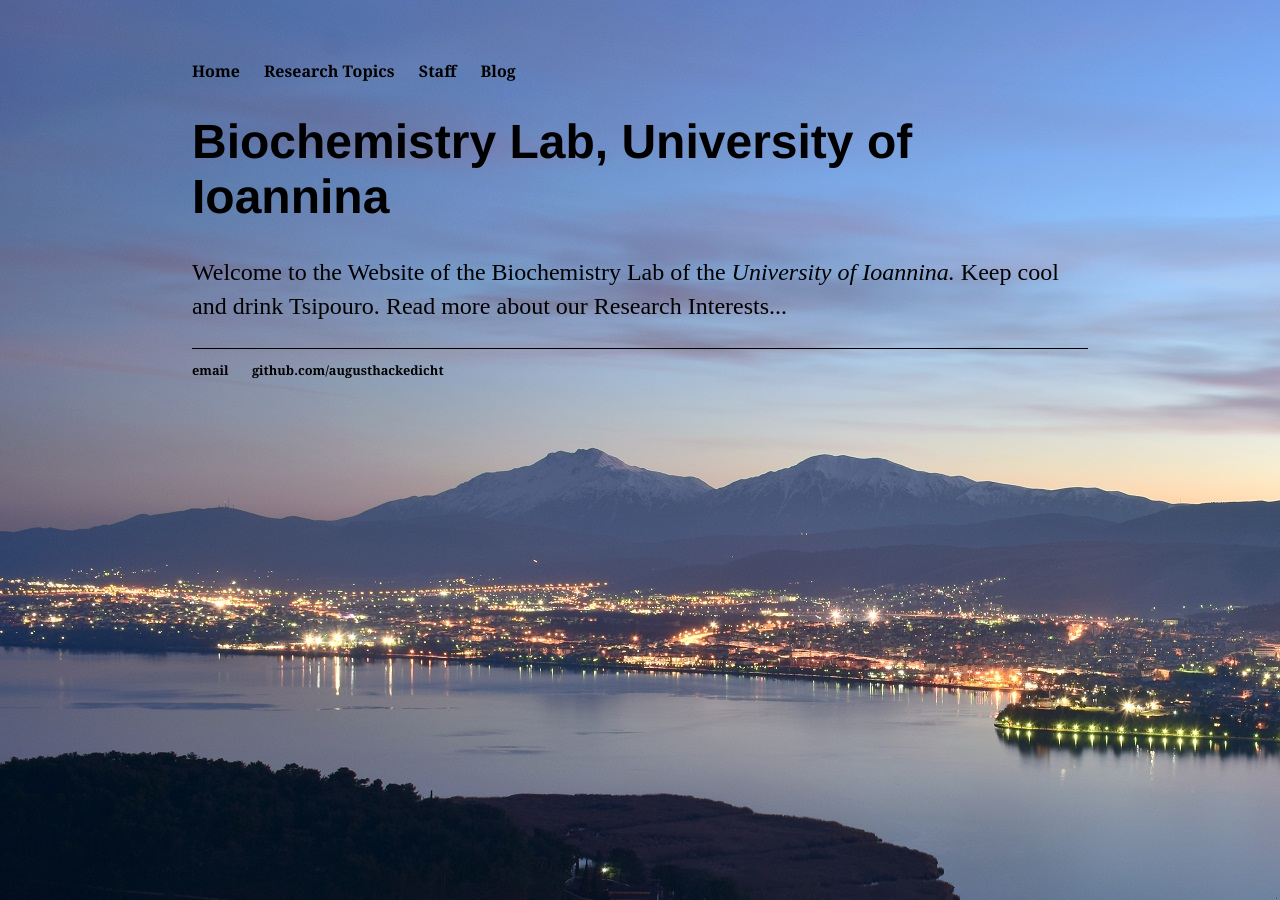
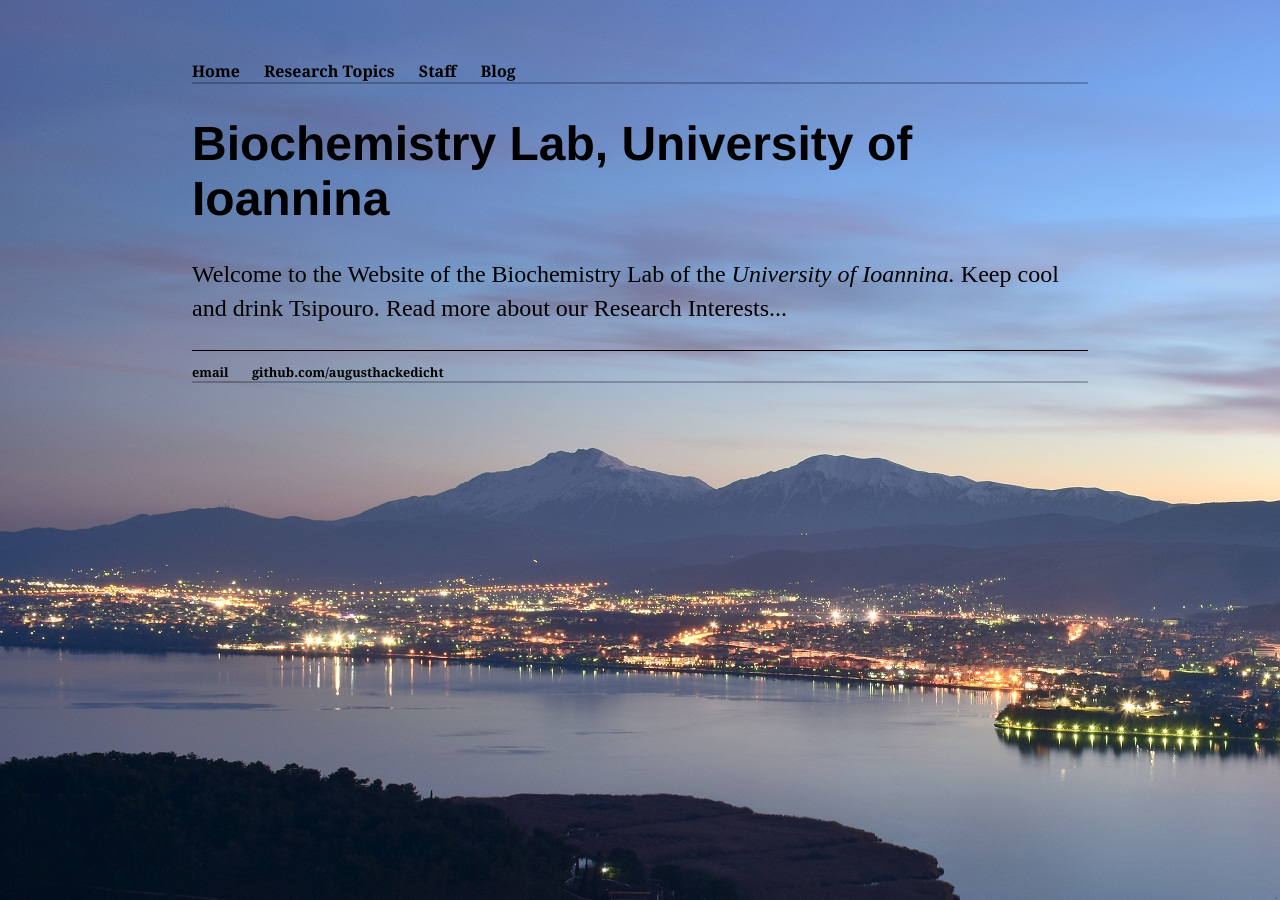
Before and after one commit to augusthackedicht/augusthackedicht.github.io, a Jekyll site: the page built from index.html, in a window 1280 px wide. Built offline with Jekyll 4.4.1, drawn with Linux system fonts in a browser that asks for light colours.

Commit message:
Update main.css

```diff
--- a/css/main.css
+++ b/css/main.css
@@ -8,6 +8,7 @@ nav ul, footer ul {
     padding: 0px;
     list-style: none;
     font-weight: bold;
+    border-bottom: 2px solid rgba(0,0,0,0.24);
 }
 nav ul li, footer ul li {
     display: inline;
```
